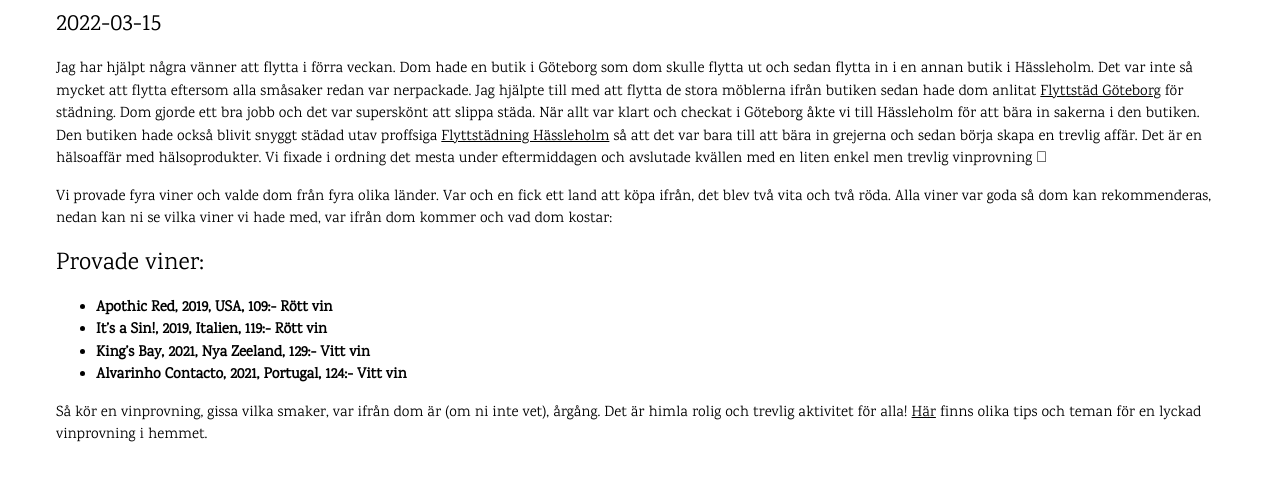
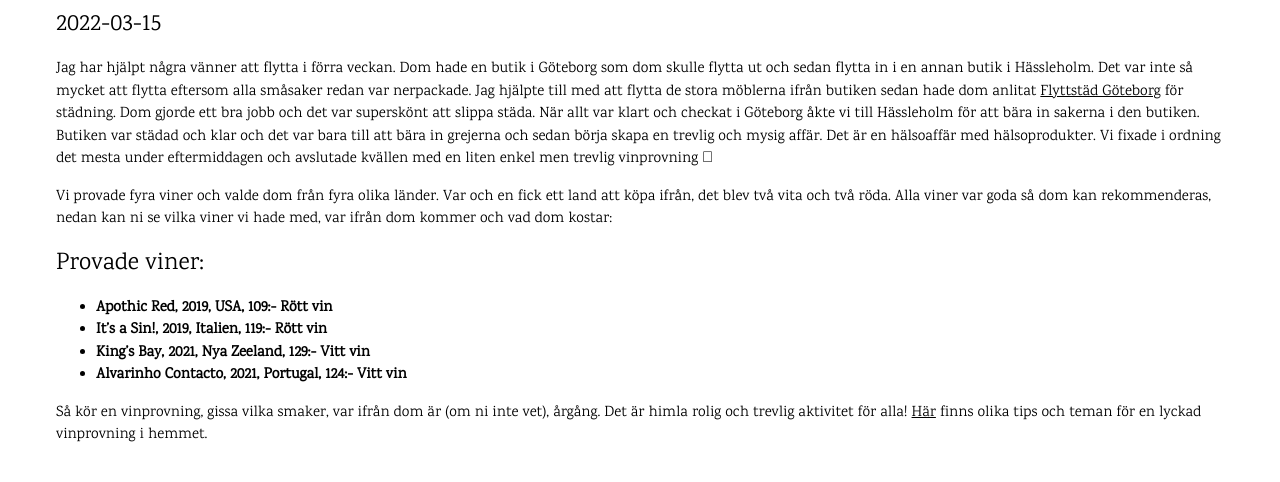
Before and after one commit to jerker80/jerker80.github.io, a plain HTML site: page 2022/03/flytt-och-vinprovning/index.html in a window 1280 px wide. Shown: the part 175-657 px from the top of the page. Drawn offline with nearby package versions, Linux system fonts and the light colour scheme.

Commit message:
Ändrat text.

```diff
--- a/2022/03/flytt-och-vinprovning/index.html
+++ b/2022/03/flytt-och-vinprovning/index.html
@@ -39,7 +39,7 @@ body,h1,h2,h3,h4,h5,h6 {font-family: "Karma", sans-serif}
   <p>Jag har hjälpt några vänner att flytta i förra veckan. Dom hade en butik i Göteborg som dom skulle flytta ut och sedan flytta in i en annan butik i Hässleholm. Det var inte så mycket att flytta eftersom alla småsaker redan var nerpackade.
     Jag hjälpte till med att flytta de stora möblerna ifrån butiken sedan hade dom anlitat <a target="_blank" href="https://flyttstädning-göteborg.com/">Flyttstäd Göteborg</a> för städning. Dom gjorde ett bra jobb och det var superskönt att slippa städa.
     När allt var klart och checkat i Göteborg åkte vi till Hässleholm för att bära in sakerna i den butiken.
-    Den butiken hade också blivit snyggt städad utav proffsiga <a target="_blank" href="https://flyttstädningihässleholm.se/">Flyttstädning Hässleholm</a> så att det var bara till att bära in grejerna och sedan börja skapa en trevlig affär.
+    Butiken var städad och klar och det var bara till att bära in grejerna och sedan börja skapa en trevlig och mysig affär.
     Det är en hälsoaffär med hälsoprodukter. Vi fixade i ordning det mesta under eftermiddagen och avslutade kvällen med en liten enkel men trevlig vinprovning 
   </p>
   <p>Vi provade fyra viner och valde dom från fyra olika länder.
```
